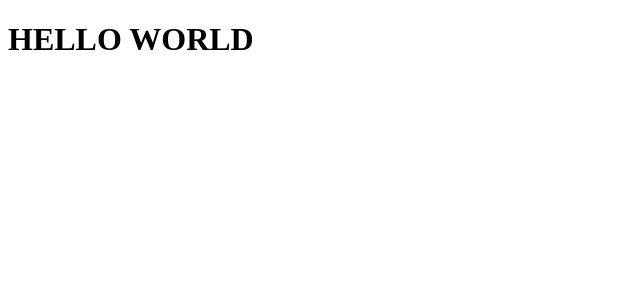
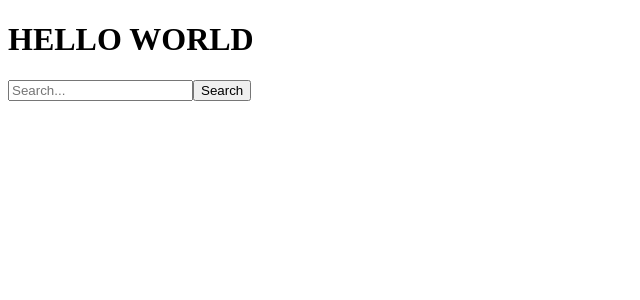
Before and after one commit to bagasranggen/tech-dot, a Next.js app: page / in a window 1280 px wide. Shown: the top 300 px of the page, without its empty margins (0-640 px from the left). Built offline with nearby package versions, Linux system fonts and the light colour scheme.

Commit message:
feature: add base search form

```diff
--- /dev/null
+++ b/src/components/common/Form/Search/index.tsx
@@ -0,0 +1,56 @@
+'use client';
+
+import React from 'react';
+import { useRouter } from 'next/navigation';
+
+import { useForm } from 'react-hook-form';
+
+import Input from '@/components/common/Input';
+import Button from '@/components/common/Button';
+
+const SEARCH_FIELD_NAME = {
+    SEARCH: 'search',
+} as const;
+
+export type SearchFieldsFormProps = Record<(typeof SEARCH_FIELD_NAME)[keyof typeof SEARCH_FIELD_NAME], string>;
+
+export type SearchProps = {};
+
+const Search = ({}: SearchProps): React.ReactElement => {
+    const router = useRouter();
+
+    const {
+        register,
+        handleSubmit,
+        formState: { errors },
+    } = useForm<SearchFieldsFormProps>();
+
+    const submitHandler = ({ search }: SearchFieldsFormProps) => {
+        if (!search) return;
+
+        router.push(`/search?q=${search}`);
+    };
+
+    return (
+        <form onSubmit={handleSubmit(submitHandler)}>
+            <Input
+                type="search"
+                placeholder="Search..."
+                hook={{
+                    register,
+                    name: SEARCH_FIELD_NAME.SEARCH,
+                    required: true,
+                }}
+            />
+            {errors[SEARCH_FIELD_NAME.SEARCH] && errors[SEARCH_FIELD_NAME.SEARCH]?.message}
+
+            <Button
+                as="button"
+                type="submit">
+                Search
+            </Button>
+        </form>
+    );
+};
+
+export default Search;
--- a/src/components/common/Form/index.ts
+++ b/src/components/common/Form/index.ts
@@ -1,9 +1,11 @@
 import { Component } from '@/libs/@types';
 
 import LoginAuth, { LoginAuthProps } from '@/components/common/Form/LoginAuth';
+import Search, { SearchProps } from '@/components/common/Form/Search';
 
 type FormComposition = {
     LoginAuth: Component<LoginAuthProps>;
+    Search: Component<SearchProps>;
 };
 
-export default Object.assign<{}, FormComposition>({}, { LoginAuth });
+export default Object.assign<{}, FormComposition>({}, { LoginAuth, Search });
--- a/src/components/pages/HomepageIndex/index.tsx
+++ b/src/components/pages/HomepageIndex/index.tsx
@@ -1,9 +1,16 @@
 import React from 'react';
+
+import Form from '@/components/common/Form';
 
 export type HomepageIndexProps = {};
 
 const HomepageIndex = ({}: HomepageIndexProps): React.ReactElement => {
-    return <h1>HELLO WORLD</h1>;
+    return (
+        <>
+            <h1>HELLO WORLD</h1>
+            <Form.Search />
+        </>
+    );
 };
 
 export default HomepageIndex;
```
